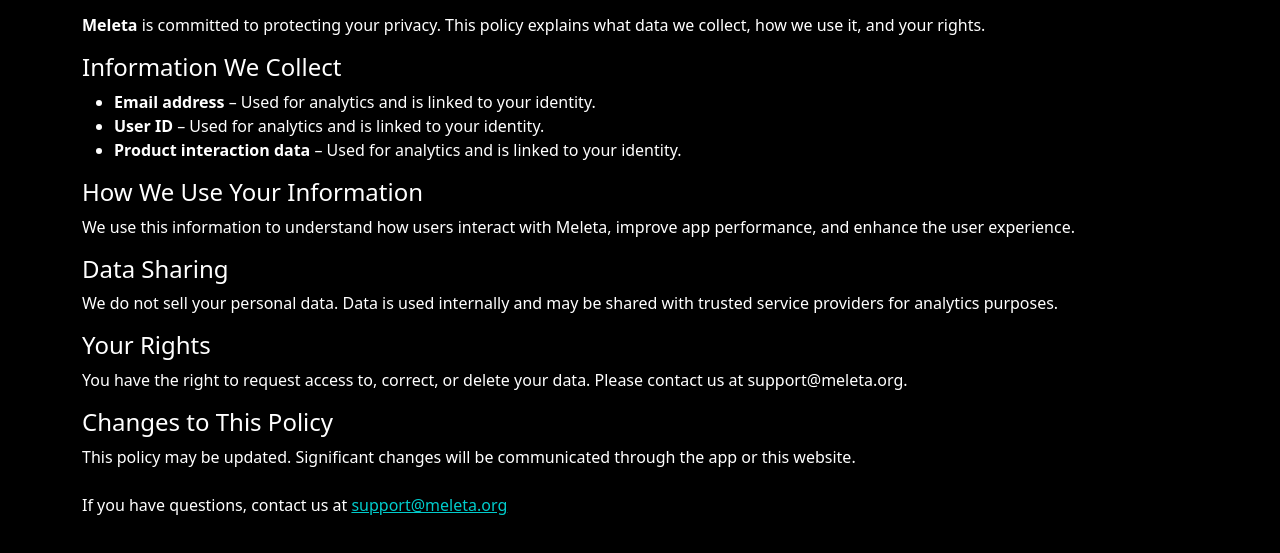
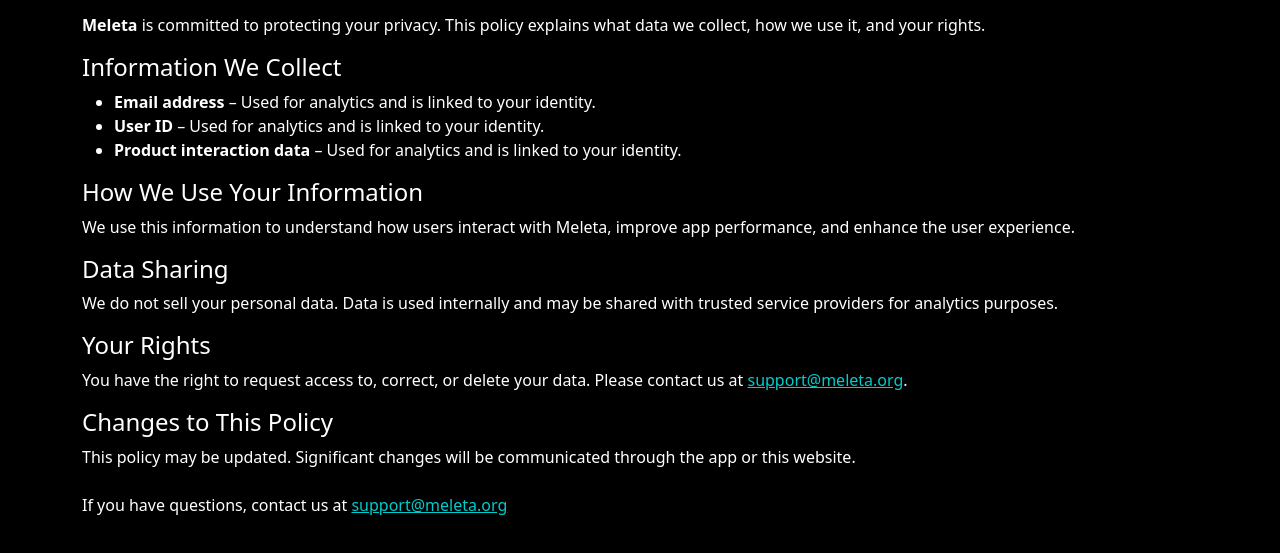
Before and after one commit to TimKirathe/meleta-website, a plain HTML site: page privacy.html in a window 1280 px wide. Shown: the part 187-740 px from the top of the page. Drawn offline with nearby package versions, Linux system fonts and the light colour scheme.

Commit message:
Update the text in the UI.

```diff
--- a/privacy.html
+++ b/privacy.html
@@ -25,7 +25,7 @@
 
     <div class="container py-5">
       <h1>Privacy Policy</h1>
-      <p><strong>Effective Date:</strong>07/06/2025</p>
+      <p><strong>Effective Date: </strong>07/06/2025</p>
 
       <p>
         <strong>Meleta</strong> is committed to protecting your privacy. This
@@ -63,7 +63,8 @@
       <h4>Your Rights</h4>
       <p>
         You have the right to request access to, correct, or delete your data.
-        Please contact us at support@meleta.org.
+        Please contact us at
+        <a href="mailto:support@meleta.org">support@meleta.org</a>.
       </p>
 
       <h4>Changes to This Policy</h4>
```
Also changed, not shown: index.html (+1 -1 lines).
